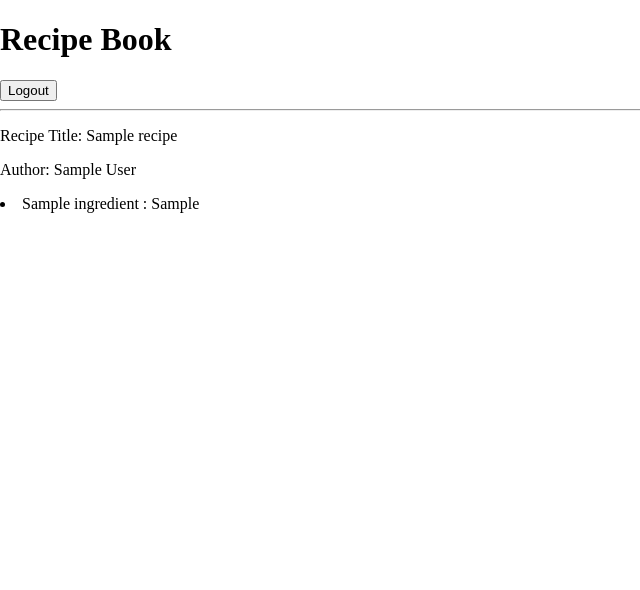
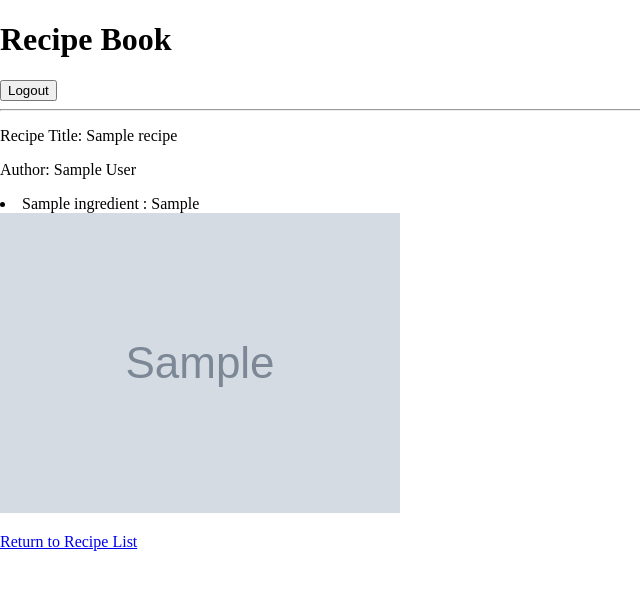
Before and after one commit to mcfcs/recipebook-pascua-gregoriodelfin, a Django app: page /recipe/1/ in a window 1280 px wide. Shown: the top 590 px of the page, without its empty margins (0-640 px from the left). Run offline with Django 5.2, Linux system fonts and the light colour scheme; a user stored in the database is signed in; tables that the repository leaves empty hold one stand-in row (values such as "Sample post"); grey boxes marked "Sample" are stand-in pictures.

Commit message:
Added image to be displayed to recipe.html

```diff
--- a/recipebook/ledger/templates/recipe.html
+++ b/recipebook/ledger/templates/recipe.html
@@ -1,9 +1,24 @@
 {% extends 'base.html' %}
 {% block title %} {{name}} {% endblock %}
 {% block content %}
+
     <p>Recipe Title: {{recipe.name}}</p>
     <p>Author: {{recipe.author}}</p>
+
     {%for ingredient in recipe.recipe.all%}
-    <li>{{ingredient.ingredient.name}} : {{ingredient.quantity}}</li>
+        <li>{{ingredient.ingredient.name}} : {{ingredient.quantity}}</li>
     {% endfor %}
+
+    {% if recipe.images.all %}
+        {% for image in recipe.images.all %}
+            <div>
+                <img src="{{ image.image.url }}" alt="{{ image.description }}">
+            </div>
+        {% endfor %}
+    {% else %}
+        <p><a href="{% url 'recipe-add-image' pk=recipe.pk %}">Add an image</a></p>
+    {% endif %}
+
+    <p><a href="{% url 'recipe-list' %}">Return to Recipe List</a></p>
+
 {% endblock %}
```
